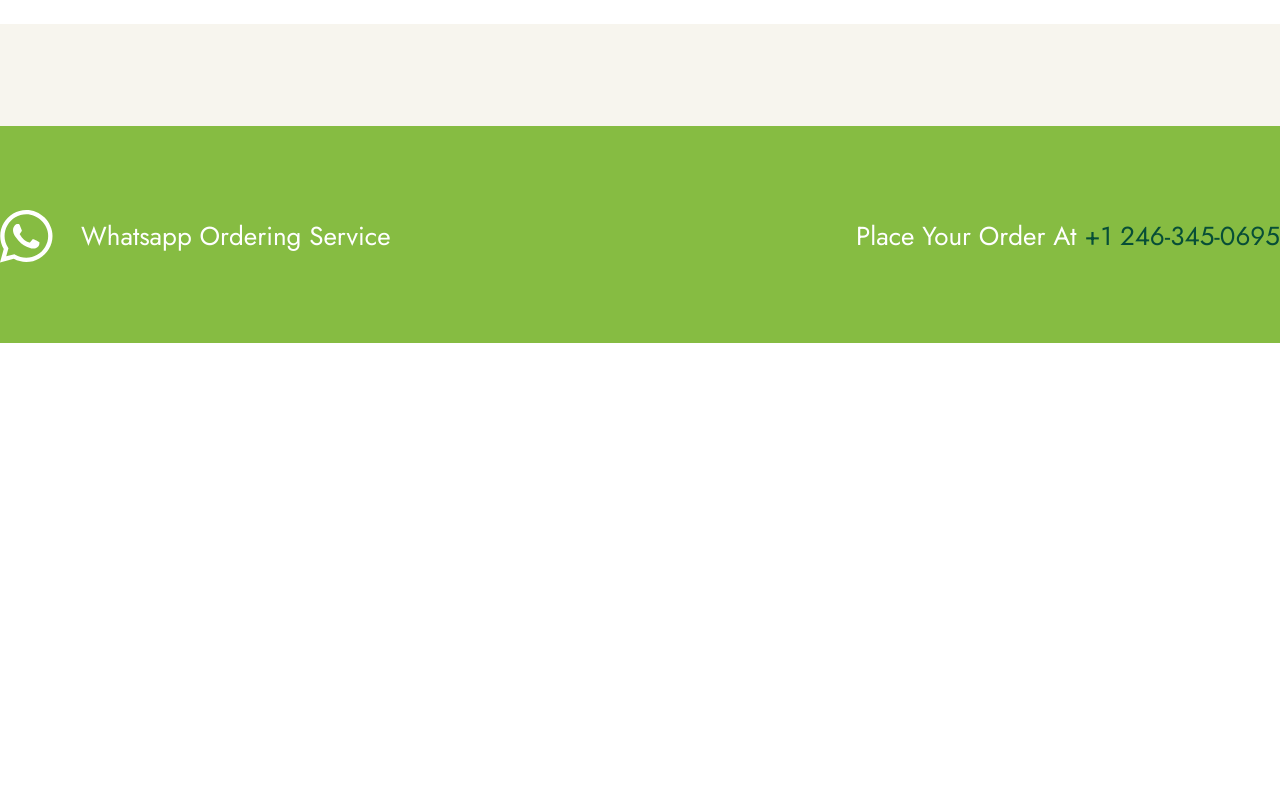
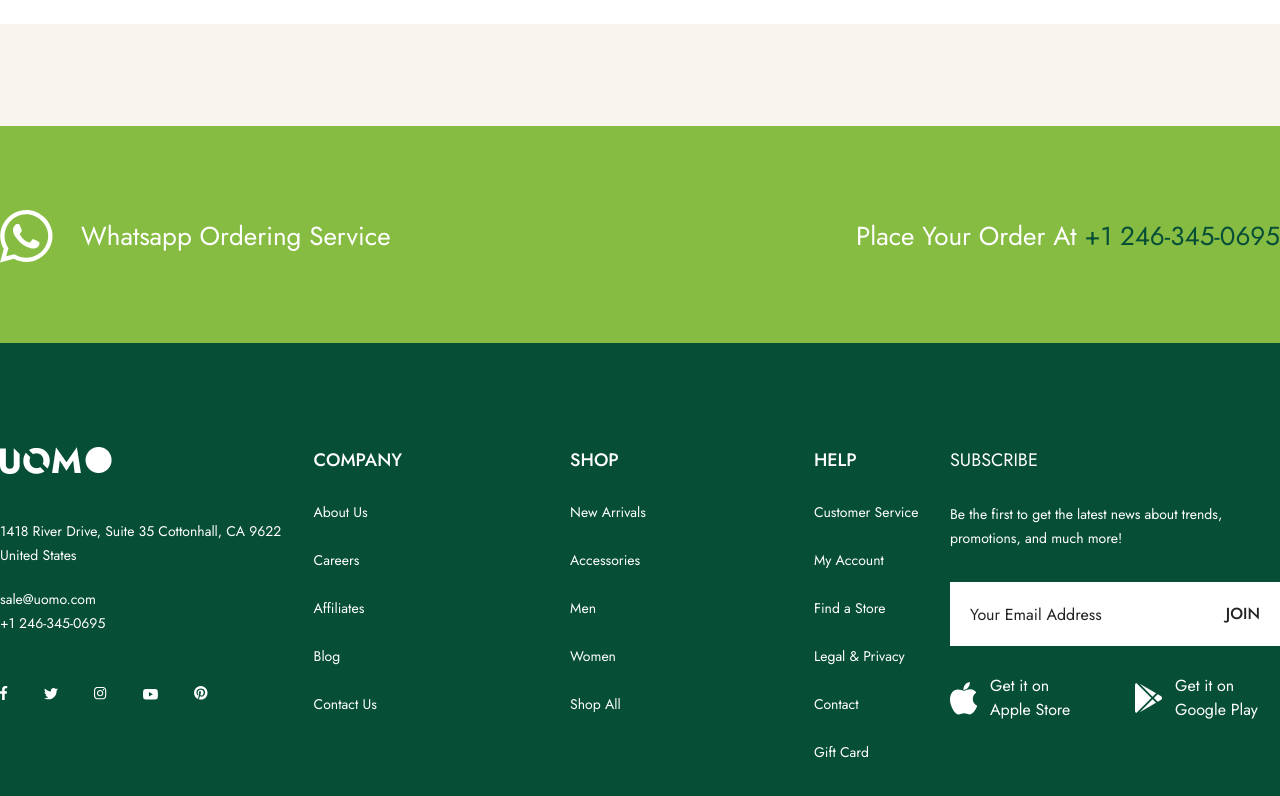
Before and after one commit to ayeshatahsin11/Uomo-E-commerce, a Next.js app: page / in a window 1280 px wide. Shown: the part 4528-5324 px from the top of the page. Before the commit the page ends 4871 px from the top, so only its background shows below. Built offline with nearby package versions, Linux system fonts and the light colour scheme.

Commit message:
footer res ongoing

```diff
--- a/src/app/(root)/page.jsx
+++ b/src/app/(root)/page.jsx
@@ -22,7 +22,7 @@ const page = () => {
      <Dsicount/>
      <Blog/>
      <Contact/>
-    {/* <Footer/> */}
+    <Footer/>
     </>
   );
 };
--- a/src/components/layout/footer/ColumnDesgin.jsx
+++ b/src/components/layout/footer/ColumnDesgin.jsx
@@ -7,8 +7,8 @@ const ColumnDesgin = ({ title, footerlinks }) => {
       <h2 className="text-[18px] font-medium uppercase">{title}</h2>
       <div>
         {footerlinks?.map((item) => (
-          <ul className="mt-7">
-            <li className="text-sm leading-5 relative  after:content-[''] after:w-0 hover:after:w-2/4 after:h-0.5 after:bg-white after:absolute after:-bottom-2 after:left-0 after:duration-300">
+          <ul className="mt-3 md:mt-7">
+            <li className="text-sm md:leading-5 relative  after:content-[''] after:w-0 hover:after:w-2/4 after:h-0.5 after:bg-white after:absolute after:-bottom-2 after:left-0 after:duration-300">
               <Link href={"item.href"}>{item.label}</Link>
             </li>
           </ul>
--- a/src/components/layout/footer/Footer.jsx
+++ b/src/components/layout/footer/Footer.jsx
@@ -6,9 +6,9 @@ import Subscribe from "./Subscribe";
 
 const Footer = () => {
   return (
-    <section className="bg-secondary text-white pt-26 pb-43">
+    <section className="bg-secondary text-white py-15 md:pt-26 md:pb-43">
       <Container>
-        <div id="main grid part" className="flex justify-between">
+        <div id="main grid part" className="md:flex justify-between">
           <Info />
           <FooterColumns />
           <Subscribe />
--- a/src/components/layout/footer/FooterColumns.jsx
+++ b/src/components/layout/footer/FooterColumns.jsx
@@ -39,7 +39,7 @@ const FooterColumns = () => {
   },
 ];
   return (
-    <div className='flex gap-42'>
+    <div className='flex flex-col md:flex-row gap-y-10 md:gap-y-0 gap-42 mt-10 md:mt-0'>
         {
         footerData?.map((item)=>(
             <ColumnDesgin
--- a/src/components/layout/footer/Info.jsx
+++ b/src/components/layout/footer/Info.jsx
@@ -3,13 +3,15 @@ import Logo from "@/components/common/Logo";
 import Socialicons from "./Socialicons";
 const Info = () => {
   return (
-    <div className="text-sm leading-6 max-w-70.5">
+    <div className=" text-sm leading-6 max-w-70.5">
             <Logo/>
-            <h3 className="mt-11">1418 River Drive, Suite 35 Cottonhall, CA 9622
+           <div>
+             <h3 className="mt-5 md:mt-11">1418 River Drive, Suite 35 Cottonhall, CA 9622
 United States</h3>
-<h4 className="mt-5">sale@uomo.com</h4>
+<h4 className="mt-3 md:mt-5">sale@uomo.com</h4>
 <h5>+1 246-345-0695</h5>
 <Socialicons/>
+           </div>
           </div>
   )
 }
--- a/src/components/layout/footer/Socialicons.jsx
+++ b/src/components/layout/footer/Socialicons.jsx
@@ -100,7 +100,7 @@ const Socialicons = () => {
     },
   ];
   return (
-    <div className="flex gap-9 mt-12">
+    <div className="flex gap-9 mt-5 md:mt-12">
       {footerIcons?.map((item) => (
         <div key={item.id}>
           <button className="cursor-pointer">
--- a/src/components/layout/footer/Subscribe.jsx
+++ b/src/components/layout/footer/Subscribe.jsx
@@ -4,9 +4,9 @@ import React from 'react'
 const Subscribe = () => {
   return (
    <>
-    <div className=' max-w-82.5'>
+    <div className=' max-w-82.5 mt-10 md:mt-0'>
         <h2 className='text-[18px] font=medium uppercase text-white'>subscribe</h2>
-        <p className='text-sm leading-6 mt-7 text-white'>Be the first to get the latest news about trends,
+        <p className='text-sm md:leading-6 mt-3 md:mt-7 text-white'>Be the first to get the latest news about trends,
 promotions, and much more!</p>
    <div className='relative mt-8'>
     <input type="email" name="email" id="email" placeholder='Your Email Address' className='w-82.5 h-16 pl-5 bg-white text-primary-black! placeholder:text-primary-black' />
```
